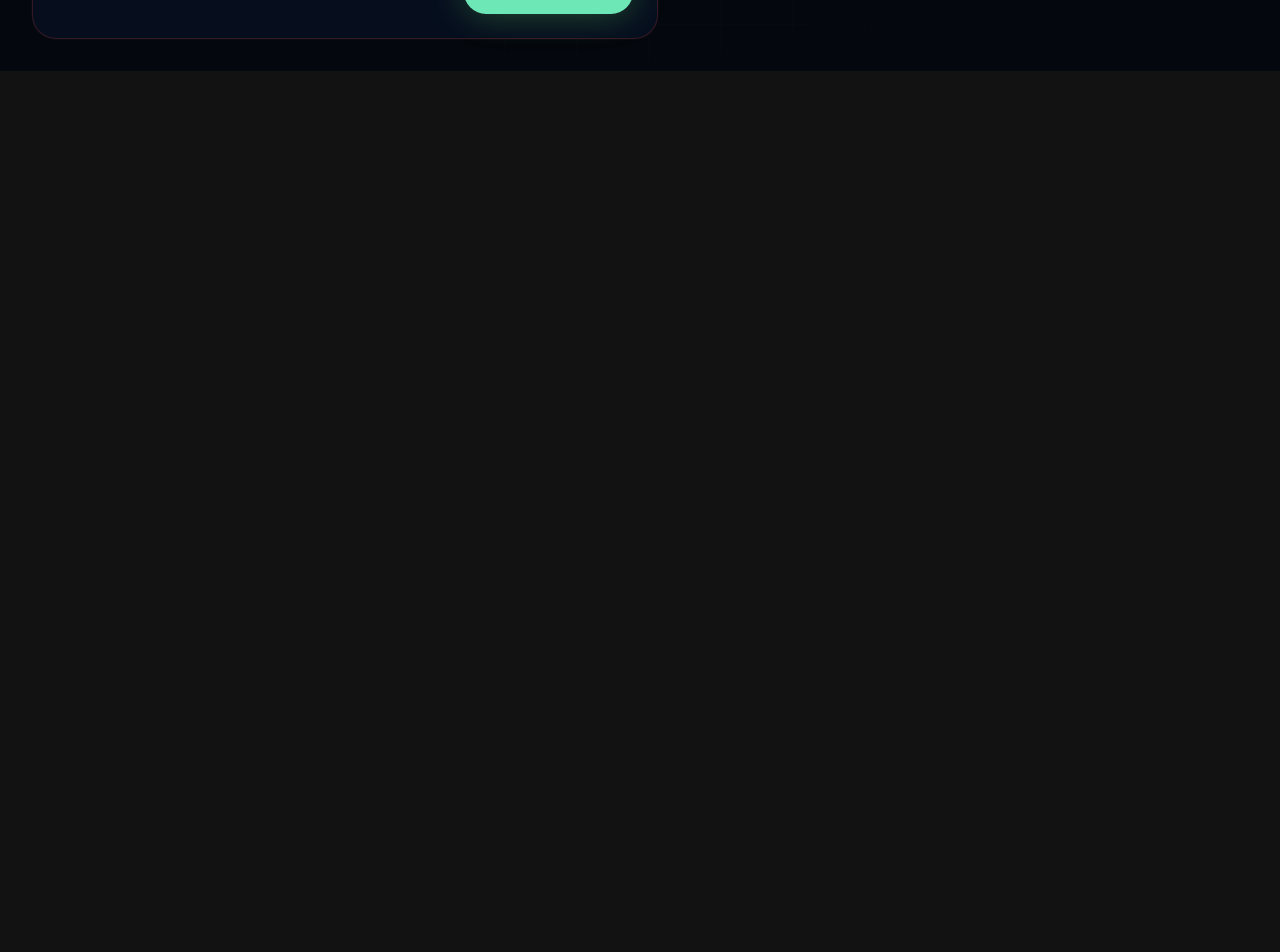
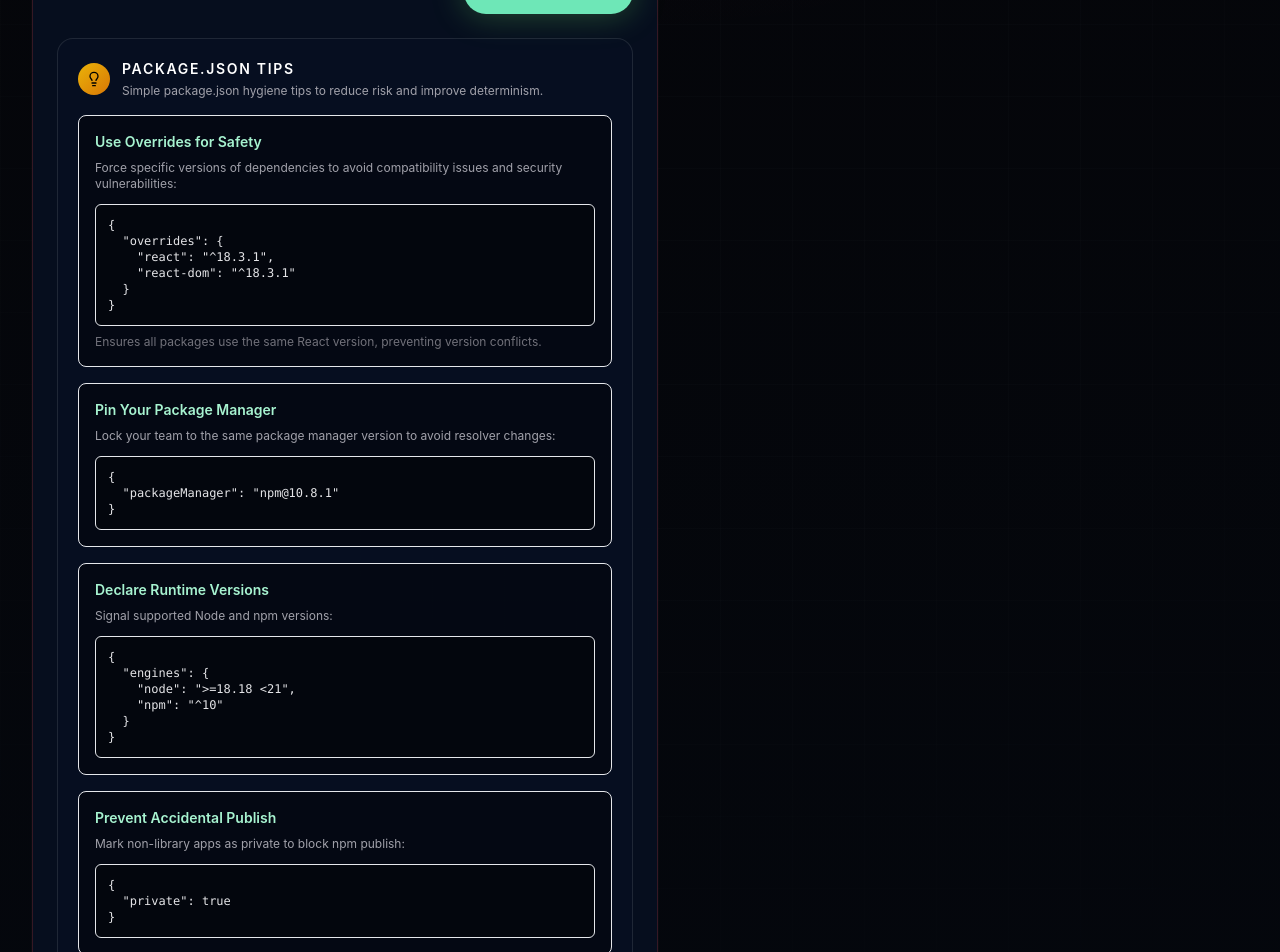
Before and after one commit to darkdevil3610/NpmJaagratha, a Next.js app: page /analyze in a window 1280 px wide. Shown: the part 840-1792 px from the top of the page. Before the commit the page ends 911 px from the top, so only its background shows below. Built offline with nearby package versions, Linux system fonts and the light colour scheme.

Commit message:
feat: add package.json tips section to AnalyzerPage for improved user guidance

```diff
--- a/app/analyze/page.tsx
+++ b/app/analyze/page.tsx
@@ -1,7 +1,7 @@
 "use client";
 
 import { useState } from 'react';
-import { AlertTriangle, FileJson2, ShieldCheck } from 'lucide-react';
+import { AlertTriangle, FileJson2, ShieldCheck, Lightbulb } from 'lucide-react';
 import { Button } from '@/components/ui';
 
 type AnalyzeResult = {
@@ -214,6 +214,63 @@ export default function AnalyzerPage() {
                   {loading ? 'Scanning...' : 'Scan package.json'}
                 </Button>
               </div>
+              <div className="mt-6 rounded-2xl border border-white/10 bg-[#071021]/80 p-5">
+                <div className="flex items-center gap-3">
+                  <div className="rounded-full bg-gradient-to-br from-yellow-500 to-amber-600 p-2 text-black">
+                    <Lightbulb className="h-4 w-4" />
+                  </div>
+                  <div>
+                    <div className="text-sm font-semibold uppercase tracking-[0.12em] text-white">PACKAGE.JSON TIPS</div>
+                    <div className="mt-1 text-xs text-zinc-400">Simple package.json hygiene tips to reduce risk and improve determinism.</div>
+                  </div>
+                </div>
+
+                <div className="mt-4 space-y-4">
+                  <div className="rounded-lg border border-white/6 bg-black/40 p-4">
+                    <div className="text-sm font-semibold text-emerald-200">Use Overrides for Safety</div>
+                    <div className="mt-2 text-xs text-zinc-400">Force specific versions of dependencies to avoid compatibility issues and security vulnerabilities:</div>
+                    <pre className="mt-3 overflow-auto rounded-md border border-white/6 bg-black/30 p-3 font-mono text-xs text-zinc-200">{`{
+  "overrides": {
+    "react": "^18.3.1",
+    "react-dom": "^18.3.1"
+  }
+}`}</pre>
+                    <div className="mt-2 text-xs text-zinc-500">Ensures all packages use the same React version, preventing version conflicts.</div>
+                  </div>
+
+                  <div className="rounded-lg border border-white/6 bg-black/40 p-4">
+                    <div className="text-sm font-semibold text-emerald-200">Pin Your Package Manager</div>
+                    <div className="mt-2 text-xs text-zinc-400">Lock your team to the same package manager version to avoid resolver changes:</div>
+                    <pre className="mt-3 overflow-auto rounded-md border border-white/6 bg-black/30 p-3 font-mono text-xs text-zinc-200">{`{
+  "packageManager": "npm@10.8.1"
+}`}</pre>
+                  </div>
+
+                  <div className="rounded-lg border border-white/6 bg-black/40 p-4">
+                    <div className="text-sm font-semibold text-emerald-200">Declare Runtime Versions</div>
+                    <div className="mt-2 text-xs text-zinc-400">Signal supported Node and npm versions:</div>
+                    <pre className="mt-3 overflow-auto rounded-md border border-white/6 bg-black/30 p-3 font-mono text-xs text-zinc-200">{`{
+  "engines": {
+    "node": ">=18.18 <21",
+    "npm": "^10"
+  }
+}`}</pre>
+                  </div>
+
+                  <div className="rounded-lg border border-white/6 bg-black/40 p-4">
+                    <div className="text-sm font-semibold text-emerald-200">Prevent Accidental Publish</div>
+                    <div className="mt-2 text-xs text-zinc-400">Mark non-library apps as private to block npm publish:</div>
+                    <pre className="mt-3 overflow-auto rounded-md border border-white/6 bg-black/30 p-3 font-mono text-xs text-zinc-200">{`{
+  "private": true
+}`}</pre>
+                  </div>
+
+                  <div className="rounded-lg border border-white/6 bg-black/40 p-4">
+                    <div className="text-sm font-semibold text-emerald-200">Semver Ranges: Know Your Risk</div>
+                    <div className="mt-2 text-xs text-zinc-400">Prefer exact or tilde ranges for critical deps; caret ranges can pull in unexpected minor versions.</div>
+                  </div>
+                </div>
+              </div>
             </div>
           </div>
 
```
